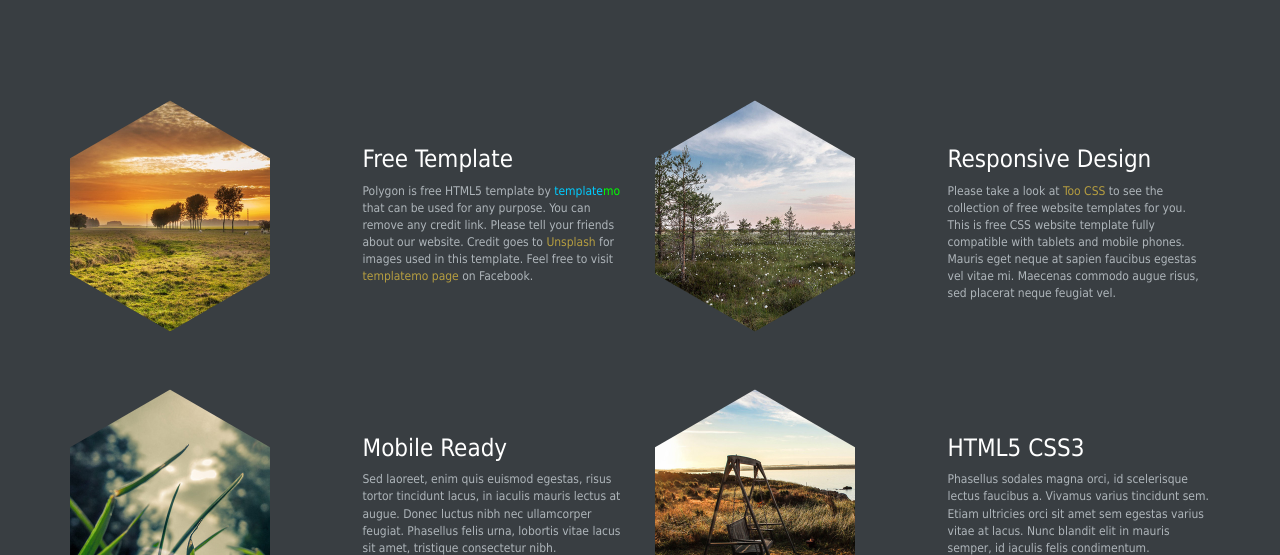
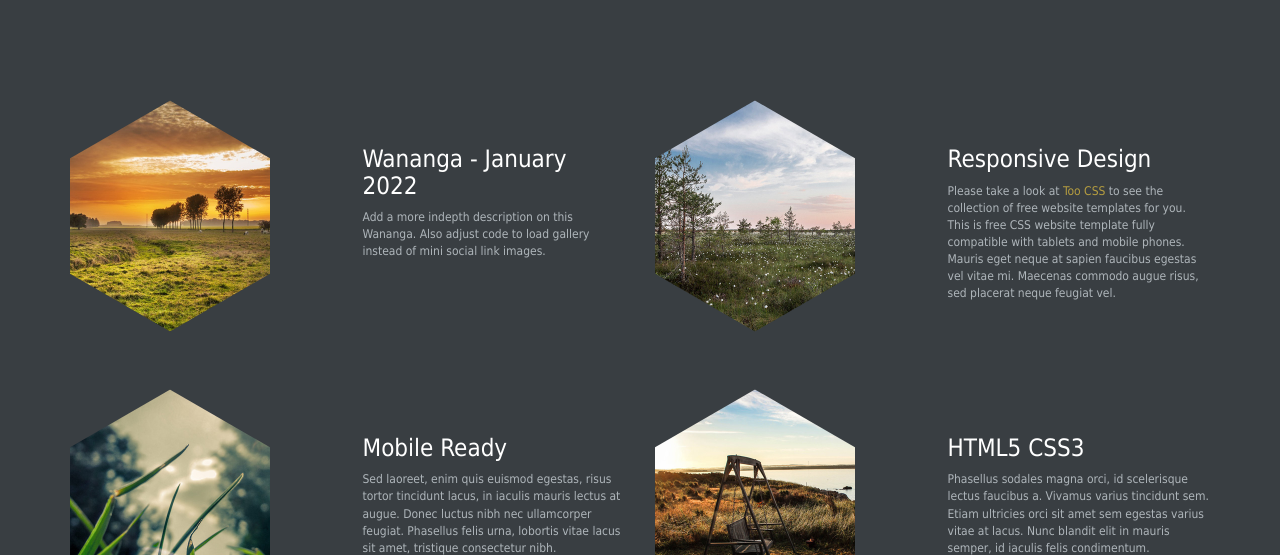
Before and after one commit to perewaipuna/perewaipuna.github.io, a plain HTML site: page wananga.html in a window 1280 px wide. Both pictures are taken after a click on the link "WANANGA". Shown: the part 245-800 px from the top of the page. Drawn offline with Linux system fonts and the light colour scheme.

Commit message:
Update wananga.html

```diff
--- a/wananga.html
+++ b/wananga.html
@@ -384,10 +384,14 @@
                             </div>
                           </div>
   			       </div>
-                    <div class="col-md-3 col-sm-8 templatemo_servicetxt" >
-                    	<h2>Free Template</h2>
-                        <p>Polygon is free HTML5 template by <span class="blue">template</span><span class="green">mo</span> that can be used for any purpose. You can remove any credit link. Please tell your friends about our website. Credit goes to <a rel="nofollow" href="http://unsplash.com">Unsplash</a> for images used in this template. Feel free to visit <a href="https://fb.com/templatemo" target="_parent">templatemo page</a> on Facebook.</p>
-                    </div>
+
+
+			<div class="col-md-3 col-sm-8 templatemo_servicetxt" >
+                    		<h2>Wananga - January 2022</h2>
+                        		<p>Add a more indepth description on this Wananga. Also adjust code to load gallery instead of mini social link images.</p>
+                    	</div>
+
+
                     <div class="templatemo_servicecol2">
                     <div class="col-md-3 col-sm-4">
                         	 <div class="hexagon hexagonteam gallery-item">
```
